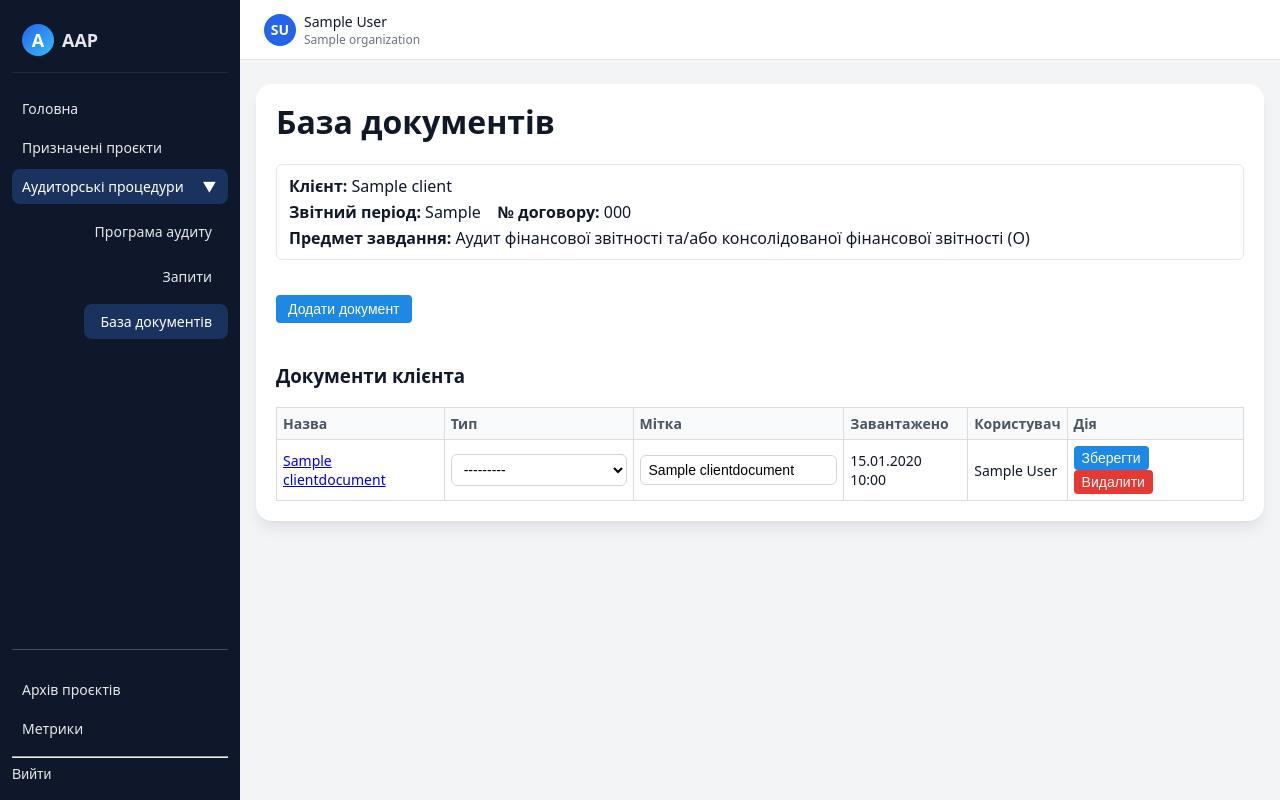
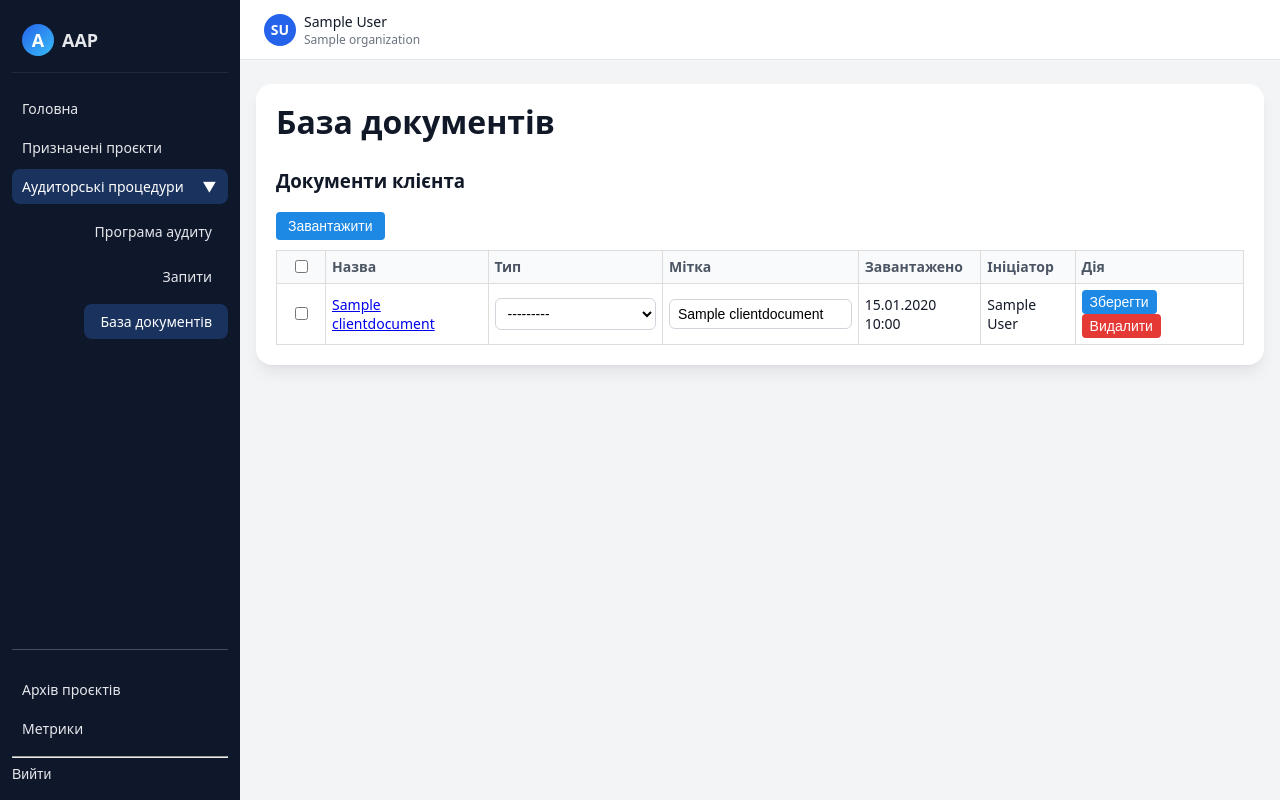
Before and after one commit to Denromale/aap_backend, a Django app: page /documents/?client_id=1 in a window 1280 px wide. Run offline with Django 5.2, Linux system fonts and the light colour scheme; a user stored in the database is signed in; tables that the repository leaves empty hold one stand-in row (values such as "Sample post").

Commit message:
Docs: bulk download ZIP + checkboxes; hide client info block; disable upload from documents page

```diff
--- a/core/templates/core/documents.html
+++ b/core/templates/core/documents.html
@@ -14,87 +14,44 @@
 
 {% else %}
 
-<div style="margin-bottom: 20px; padding: 10px 12px; border: 1px solid #e5e7eb; border-radius: 6px;">
-    <p style="margin: 0 0 4px 0;">
-        <strong>Клієнт:</strong> {{ selected_client.name }}
-    </p>
-    <p style="margin: 0 0 4px 0;">
-        <strong>Звітний період:</strong> {{ selected_client.reporting_period }}
-        &nbsp;&nbsp;
-        <strong>№ договору:</strong> {{ selected_client.requisites_number }}
-    </p>
-    <p style="margin: 0;">
-        <strong>Предмет завдання:</strong>
-        {{ selected_client.get_engagement_subject_display|default:selected_client.engagement_subject }}
-    </p>
-</div>
-
-    <!-- КНОПКА ПОКАЗАТИ/ПРИХОВАТИ БЛОК ЗАВАНТАЖЕННЯ -->
-    <button type="button"
-            onclick="toggleUploadBlock()"
-            style="margin: 15px 0; padding: 6px 12px; border-radius: 4px; border: none; background: #1e88e5; color: #fff; cursor: pointer;">
-        Додати документ
-    </button>
-
-    <!-- БЛОК ЗАВАНТАЖЕННЯ (ПО УМОВЧАННЮ СХОВАНИЙ) -->
-    <div id="upload-block"
-         style="display: none; border: 1px solid #ddd; padding: 15px; border-radius: 4px; margin-bottom: 20px;">
-
-        <h3>Завантажити новий документ</h3>
-
-        <form method="post"
-              enctype="multipart/form-data">
-            {% csrf_token %}
-            <input type="hidden" name="action" value="upload">
-
-            <div style="margin-bottom: 10px;">
-                <label><strong>Файл:</strong></label><br>
-                <input type="file" name="file">
-            </div>
-
-            <div style="margin-bottom: 10px;">
-                <label><strong>Тип документа:</strong></label><br>
-                <select name="doc_type">
-                    <option value="">---------</option>
-                    <option value="charter">Установчий документ</option>
-                    <option value="request">Запит / лист</option>
-                    <option value="agreement">Договір</option>
-                    <option value="other">Інше</option>
-                </select>
-            </div>
-
-            <div style="margin-bottom: 10px;">
-                <label><strong>Мітка / примітка:</strong></label><br>
-                <input type="text"
-                       name="label"
-                       style="width: 100%;"
-                       placeholder="Напр.: установчий документ, додатковий запит тощо">
-            </div>
-
-            <button type="submit"
-                    style="padding: 6px 12px; border-radius: 4px; border: none; background: #1e88e5; color: #fff; cursor: pointer;">
-                Завантажити
-            </button>
-        </form>
-    </div>
 
     <h3 style="margin-top: 25px;">Документи клієнта</h3>
 
     {% if documents %}
+       <div style="display:flex; gap:10px; margin: 10px 0;">
+        <button type="button" id="btn-download-zip"
+                style="padding:6px 12px; border-radius:4px; border:none; background:#1e88e5; color:#fff; cursor:pointer;">
+          Завантажити
+        </button>
+         <form id="download-zip-form"
+           method="post"
+           action="{% url 'documents_download_zip' %}"
+           style="display:none;">
+          {% csrf_token %}
+          <input type="hidden" name="client_id" value="{{ selected_client.id|default:'' }}">
+          <input type="hidden" name="doc_ids" id="download-doc-ids" value="">
+         </form>
+       </div>
         <table style="width: 100%; border-collapse: collapse; font-size: 14px;">
             <thead>
                 <tr>
+                    <th style="border: 1px solid #ddd; padding: 6px; width: 36px; text-align:center;">
+                        <input type="checkbox" id="select-all">
+                    </th>
                     <th style="border: 1px solid #ddd; padding: 6px;">Назва</th>
                     <th style="border: 1px solid #ddd; padding: 6px;">Тип</th>
                     <th style="border: 1px solid #ddd; padding: 6px;">Мітка</th>
                     <th style="border: 1px solid #ddd; padding: 6px;">Завантажено</th>
-                    <th style="border: 1px solid #ddd; padding: 6px;">Користувач</th>
+                    <th style="border: 1px solid #ddd; padding: 6px;">Ініціатор</th>
                     <th style="border: 1px solid #ddd; padding: 6px;">Дія</th>
                 </tr>
             </thead>
             <tbody>
                 {% for doc in documents %}
                 <tr>
+                    <td style="border: 1px solid #ddd; padding: 6px; text-align:center;">
+                        <input type="checkbox" class="doc-check" value="{{ doc.id }}">
+                    </td>
                     <!-- 1. Назва та посилання на файл -->
                     <td style="border: 1px solid #ddd; padding: 6px;">
                         <a href="{{ doc.file.url }}" target="_blank">
@@ -175,4 +132,63 @@
         }
     }
 </script>
+<script>
+    function getSelectedDocIds() {
+      return Array.from(document.querySelectorAll(".doc-check:checked")).map(x => x.value);
+    }
+
+    function getCookie(name) {
+      const value = `; ${document.cookie}`;
+      const parts = value.split(`; ${name}=`);
+      if (parts.length === 2) return parts.pop().split(';').shift();
+    }
+
+    function getFilenameFromContentDisposition(cd) {
+      if (!cd) return null;
+
+      // filename*=UTF-8''...
+      const mStar = cd.match(/filename\*\s*=\s*UTF-8''([^;]+)/i);
+      if (mStar) return decodeURIComponent(mStar[1]);
+
+      // filename="..."
+      const m = cd.match(/filename\s*=\s*"([^"]+)"/i);
+      if (m) return m[1];
+
+      // filename=...
+      const m2 = cd.match(/filename\s*=\s*([^;]+)/i);
+      if (m2) return m2[1].trim();
+
+      return null;
+    }
+
+    document.getElementById("btn-download-zip")?.addEventListener("click", async () => {
+      const ids = getSelectedDocIds();
+      if (!ids.length) { alert("Оберіть документи для завантаження."); return; }
+
+      const form = new FormData();
+      form.append("doc_ids", ids.join(","));
+      form.append("client_id", "{{ selected_client.id|default:'' }}");
+      form.append("csrfmiddlewaretoken", getCookie("csrftoken"));
+
+      const resp = await fetch("{% url 'documents_download_zip' %}", { method: "POST", body: form });
+      if (!resp.ok) { alert("Не вдалося завантажити ZIP."); return; }
+
+      const cd = resp.headers.get("Content-Disposition");
+      const filename = getFilenameFromContentDisposition(cd) || "documents.zip";
+
+      const blob = await resp.blob();
+      const url = URL.createObjectURL(blob);
+
+      const a = document.createElement("a");
+      a.href = url;
+      a.download = filename; // ✅ теперь имя берём с сервера
+      document.body.appendChild(a);
+      a.click();
+      a.remove();
+
+      URL.revokeObjectURL(url);
+    });
+  </script>
+
+
 {% endblock %}
--- a/core/urls.py
+++ b/core/urls.py
@@ -35,6 +35,6 @@ urlpatterns = [
     path("client/step-1/", views.client_step_1, name="client_step_1"),
     path("client/step-2/", views.client_step_2, name="client_step_2"),
     path("procedure-file/<int:pk>/delete/", views.procedure_file_delete, name="procedure_file_delete"),
-
+    path('documents/download/', views.documents_download_zip, name='documents_download_zip'),
 
 ]
--- a/core/views.py
+++ b/core/views.py
@@ -2,9 +2,9 @@ from decimal import Decimal, ROUND_HALF_UP
 from io import BytesIO
 import json
 import os
+import re
 
 from collections import defaultdict
-
 from django.conf import settings
 from django.contrib.auth import authenticate, login, logout
 from django.contrib.auth.decorators import login_required
@@ -17,16 +17,16 @@ from django.utils import timezone
 from django.utils.dateparse import parse_date
 from django.views.decorators.http import require_POST
 from docx import Document
-
 from .forms import ClientForm
 from .models import Client, ClientDocument, News, AuditStep, AuditSubStep, StepAction
 from .decorators import is_manager, manager_required
-
 from django.contrib import messages
 from .utils import require_active_client
+from .models import ProcedureFile
+import io, zipfile
+from django.http import HttpResponse, JsonResponse
 
 
-from .models import ProcedureFile
 
 # ---------- CONSTANTS / HELPERS ----------
 
@@ -740,6 +740,8 @@ def requests_view(request):
 # ---------- ДОКУМЕНТЫ ----------
 
 
+
+
 @login_required
 def documents_view(request):
     user = request.user
@@ -779,26 +781,14 @@ def documents_view(request):
     client_id = request.GET.get("client_id") or request.session.get("active_client_id")
     selected_client = clients.filter(id=client_id).first() if client_id else None
 
-    # загрузка файла
+    # БЛОКИРУЕМ загрузку из "Базы документов"
     if request.method == "POST" and request.POST.get("action") == "upload":
-        if selected_client:
-            file = request.FILES.get("file")
-            if file:
-                ClientDocument.objects.create(
-                    organization=request.organization,
-                    client=selected_client,
-                    file=file,
-                    original_name=file.name,
-                    uploaded_by=request.user,
-                    doc_type=request.POST.get("doc_type") or "",
-                    custom_label=request.POST.get("label") or "",
-                )
+        return HttpResponseForbidden(
+            "Завантаження документів з 'Бази документів' тимчасово вимкнено. "
+            "Будь ласка, додавайте документи через відповідні кроки аудиту."
+        )
 
-        docs_url = reverse("documents")
-        if selected_client:
-            return redirect(f"{docs_url}?client_id={selected_client.id}")
-        return redirect(docs_url)
-
+    # список документов
     if selected_client:
         documents = (
             ClientDocument.objects.filter(
@@ -821,6 +811,7 @@ def documents_view(request):
             "clients_json": clients_json,
         },
     )
+
 
 
 @login_required
@@ -1267,3 +1258,44 @@ def audit_step_action_run(request, step_order: int, key: str):
 
     messages.success(request, f"Дію виконано: {action.label}")
     return redirect("audit_step", step_order=step_order)
+
+@require_POST
+@login_required
+def documents_download_zip(request):
+    client_id = request.POST.get("client_id") or request.session.get("active_client_id")
+    if not client_id:
+        return JsonResponse({"error": "No active client"}, status=400)
+
+    ids_raw = request.POST.get("doc_ids", "")
+    doc_ids = [int(x) for x in ids_raw.split(",") if x.strip().isdigit()]
+    if not doc_ids:
+        return JsonResponse({"error": "No documents selected"}, status=400)
+
+    qs = ClientDocument.objects.filter(
+        organization=request.organization,
+        client_id=client_id,
+        id__in=doc_ids,
+    ).select_related("client")
+
+    # === НАЗВАНИЕ ZIP ПО ИМЕНИ КЛИЕНТА ===
+    client = qs.first().client
+    raw_name = client.name or "documents"
+
+    # убираем кавычки и всё опасное для файлов
+    safe_name = re.sub(r'[\"\'<>:/\\|?*]', "", raw_name)
+    safe_name = safe_name.strip().replace("  ", " ")
+
+    zip_name = f"{safe_name}.zip"
+
+    # === СОЗДАНИЕ ZIP ===
+    buf = io.BytesIO()
+    with zipfile.ZipFile(buf, "w", zipfile.ZIP_DEFLATED) as z:
+        for d in qs:
+            filename = d.original_name or f"doc_{d.id}"
+            with d.file.open("rb") as f:
+                z.writestr(filename, f.read())
+
+    buf.seek(0)
+    resp = HttpResponse(buf.getvalue(), content_type="application/zip")
+    resp["Content-Disposition"] = f'attachment; filename="{zip_name}"'
+    return resp
```
